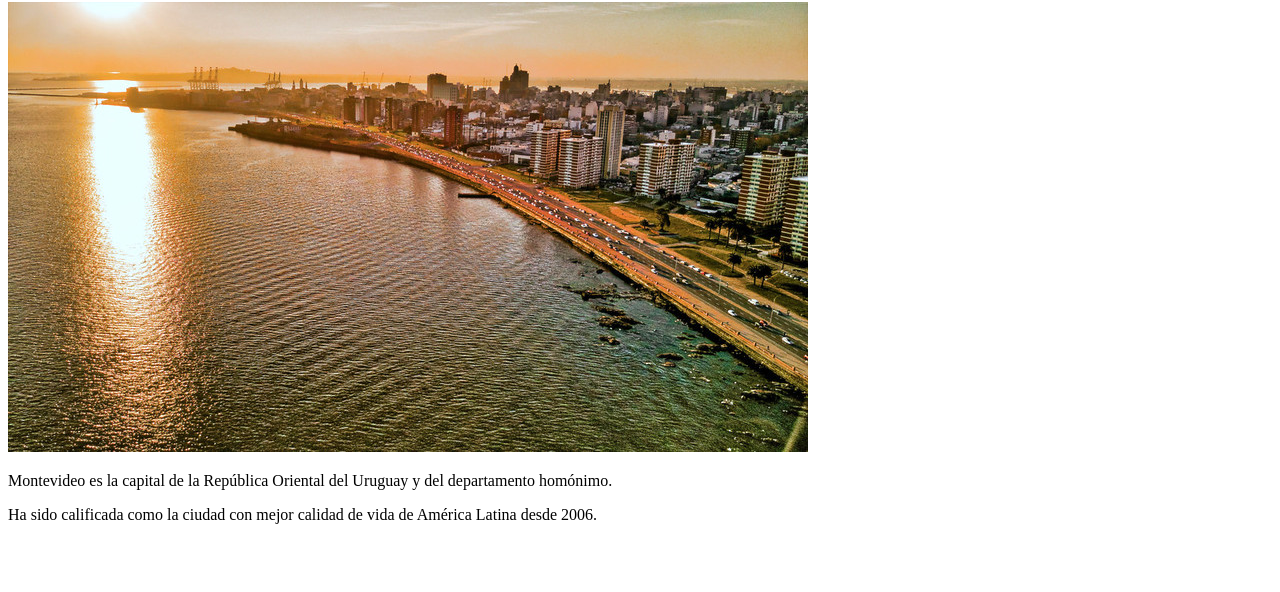
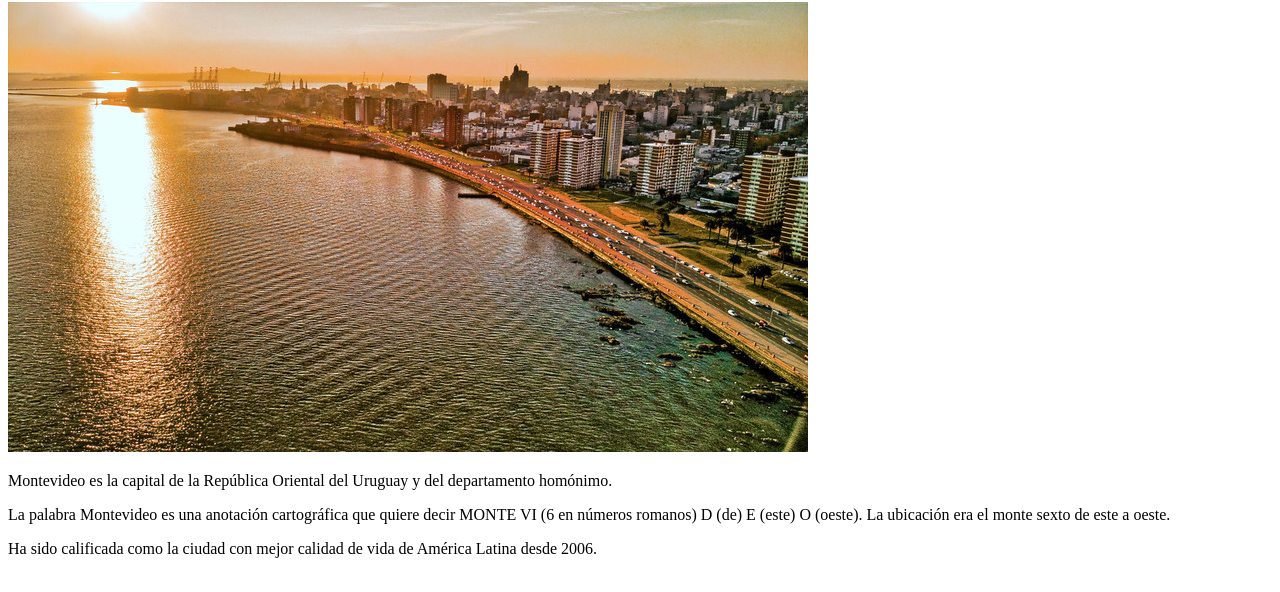
Before and after one commit to cgastan/TareaGrupal0, a plain HTML site: page index.html in a window 1280 px wide. Shown: the part 78-670 px from the top of the page. Drawn offline with Linux system fonts and the light colour scheme.

Commit message:
Párrafo línea 13: etimología.

```diff
--- a/index.html
+++ b/index.html
@@ -10,6 +10,7 @@
     <h1>Montevideo</h1>
     <img src="Rambla-de-Montevideo-Parque-Rodo.jpg">
     <p>Montevideo es la capital de la República Oriental del Uruguay y del departamento homónimo.</p> <!-- Párrafo hecho por Camila Gastán-->
+    <p>La palabra Montevideo es una anotación cartográfica que quiere decir MONTE VI (6 en números romanos) D (de) E (este) O (oeste). La ubicación era el monte sexto de este a oeste.</p> <!-- Párrafo hecho por J. Bentancur -->
     <p>Ha sido calificada como la ciudad con mejor calidad de vida de América Latina desde 2006.</p> <!-- Párrafo hecho por Mariano-->
 </body>
 </html>
```
